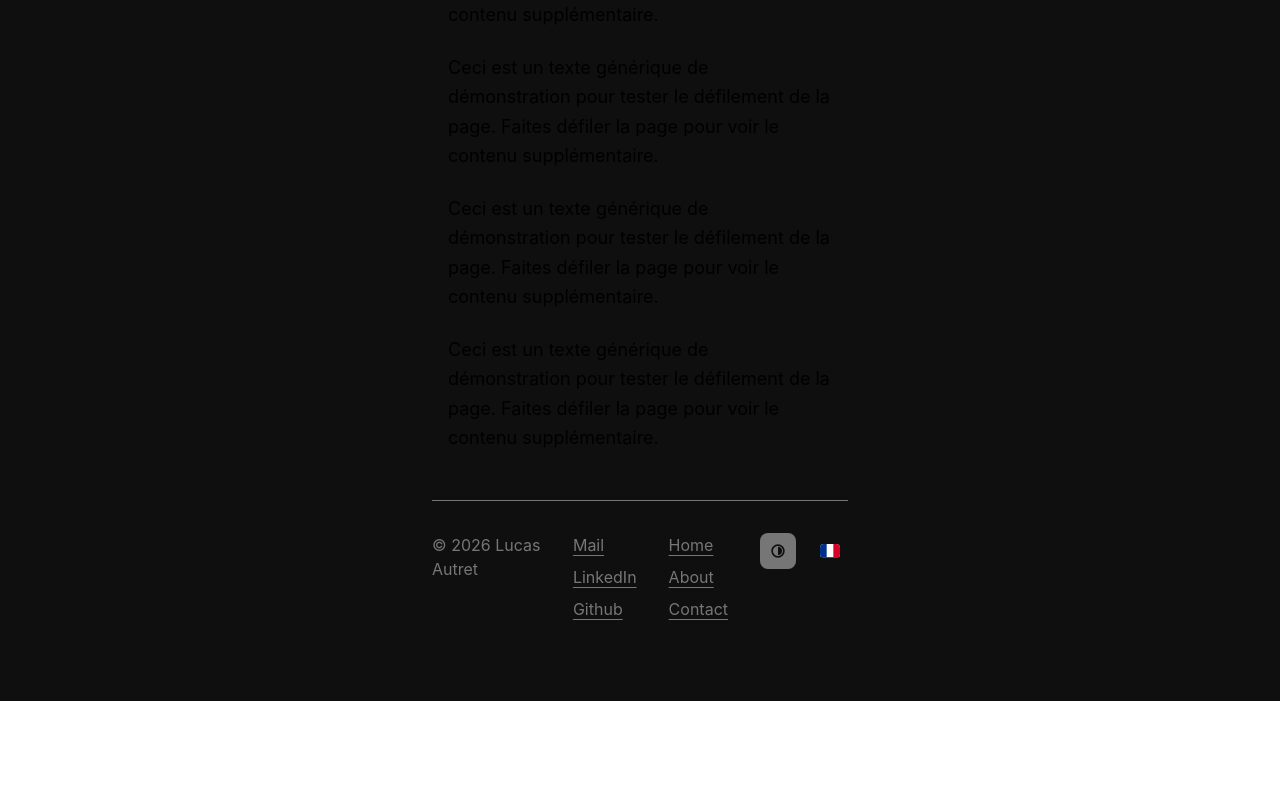
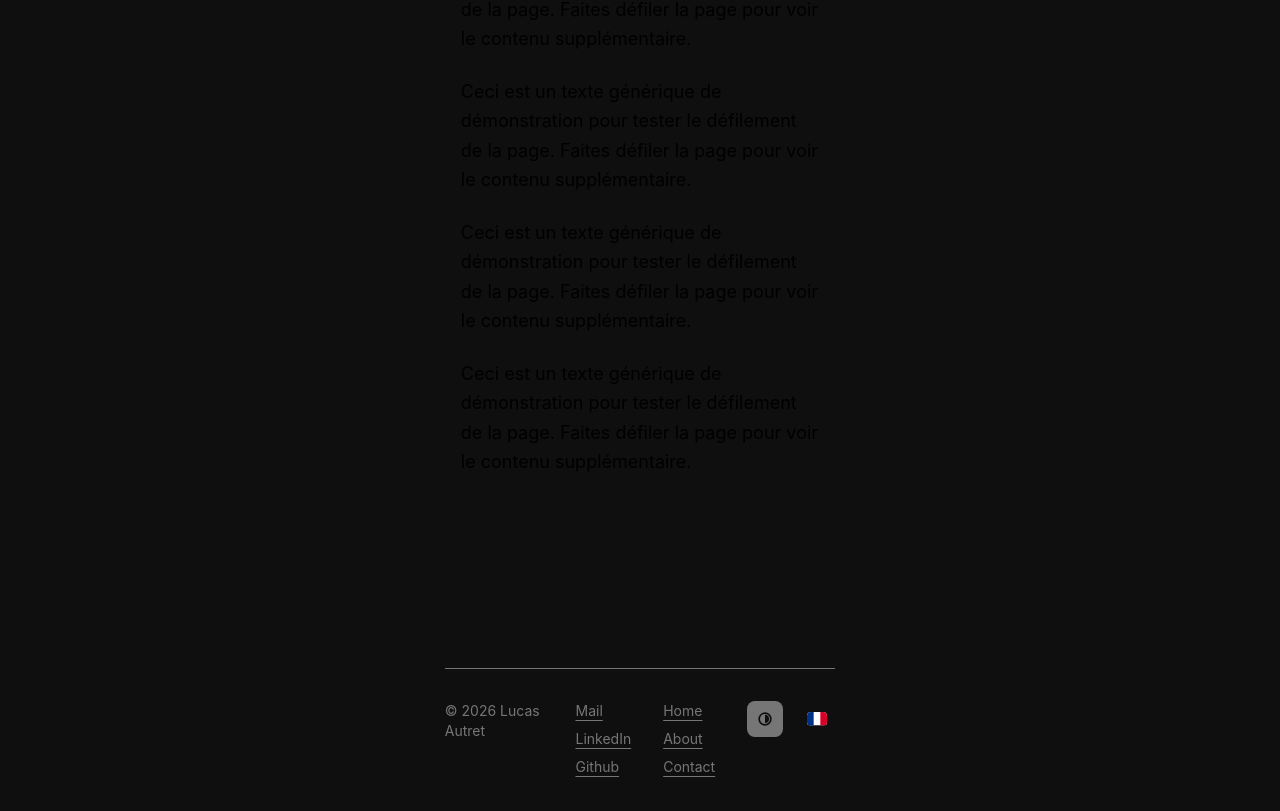
Before and after one commit to Maynito/Maynito.github.io, a React (Vite) app: page / in a window 1280 px wide. Shown: the part 1521-2332 px from the top of the page. Before the commit the page ends 2222 px from the top, so only its background shows below. Built offline with nearby package versions, Linux system fonts and the light colour scheme.

Commit message:
Ajuste le style du Footer avec des marges et une taille de texte améliorées. Modifie la largeur de la page dans le CSS.

```diff
--- a/src/components/Footer.jsx
+++ b/src/components/Footer.jsx
@@ -61,9 +61,9 @@ export default function Footer() {
   }
 
   return (
-    <footer className="z-50 px-4 pt-4 pb-16 text-slate-100 page-width">
+    <footer className="z-50 px-4 pt-40 pb-60 text-slate-100 page-width">
       <hr className="mb-4 border-t border-secondary-text" />
-      <div className="flex flex-col md:flex-row gap-8 justify-between items-start text-secondary-text">
+      <div className="flex flex-col md:flex-row gap-8 justify-between items-start text-secondary-text text-sm">
         <div className="flex flex-col gap-2 py-4 self-start">
           <p>&copy; {year} Lucas Autret</p>
         </div>
--- a/src/index.css
+++ b/src/index.css
@@ -10,7 +10,7 @@
 }
 
 @utility page-width {
-    width: 35%;
+    width: 33%;
     max-width: 1200px;
     margin-inline: auto;
 }
```
